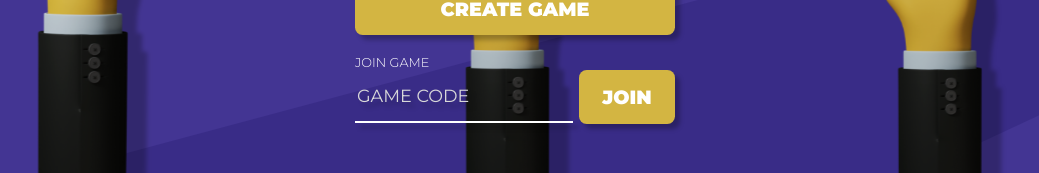
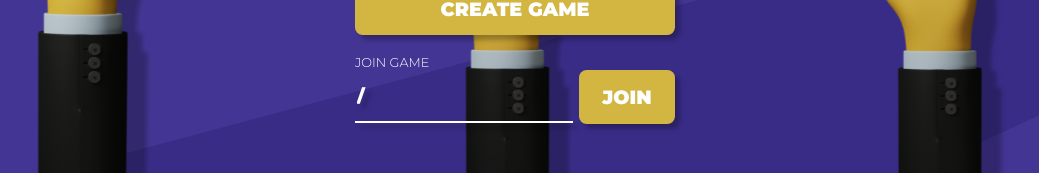
Before and after one commit to reazn/rock-paper-scissors, a React app in the folder client/: page / in a window 1280 px wide. Shown: the part 598-771 px from the top of the page, without its empty margins (125-1164 px from the left). Built offline with nearby package versions, Linux system fonts and the light colour scheme; no server answers.

Commit message:
fix path regex

```diff
--- a/client/src/App.jsx
+++ b/client/src/App.jsx
@@ -11,7 +11,7 @@ export default function App() {
     const [winner, setWinner] = useState(false);
     const [room, setRoom] = useState("");
     const [color, setColor] = useState(undefined);
-    const path = window.location.pathname.replace(/\//, "");
+    const path = window.location.pathname.replace(/^.+\//, "");
 
     useEffect(() => {
         socket.on("players", (playerData, room) => {
```
